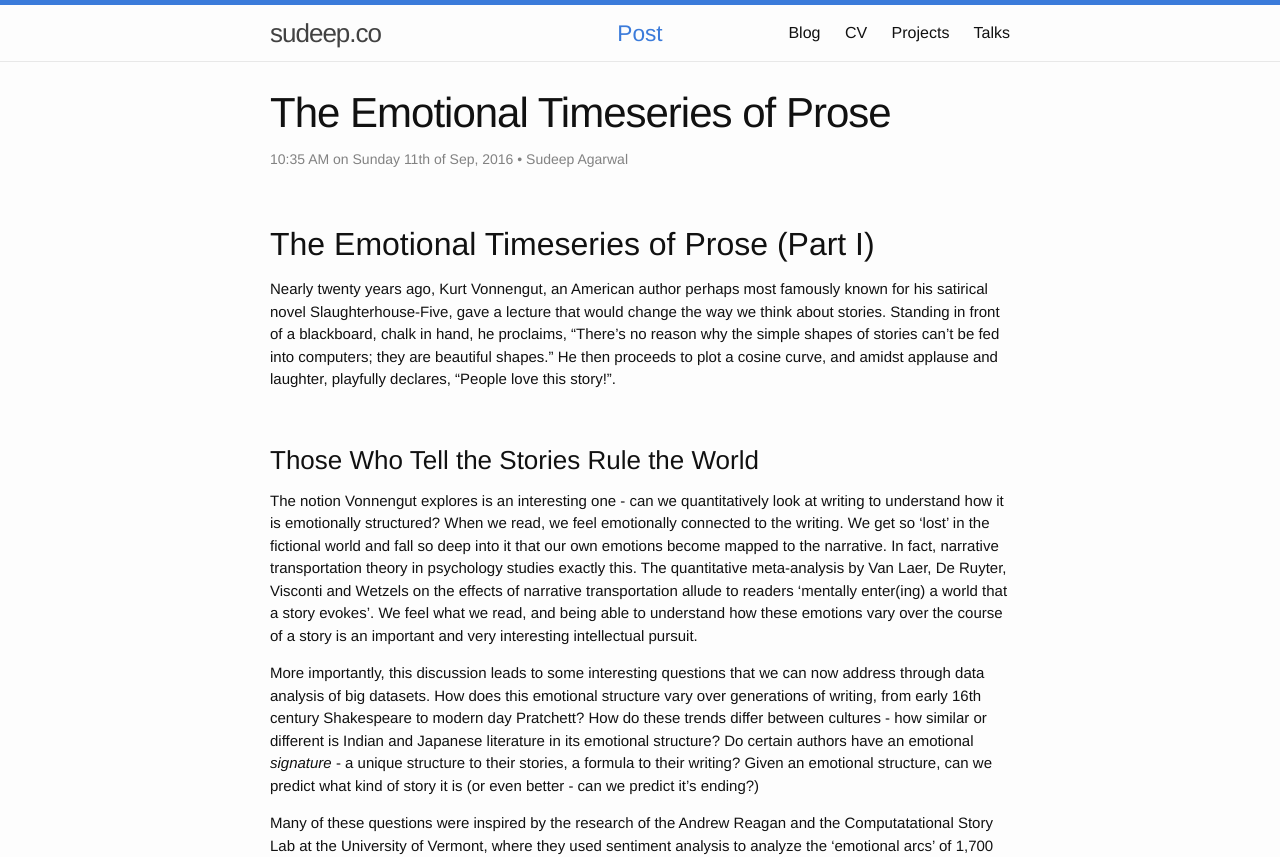
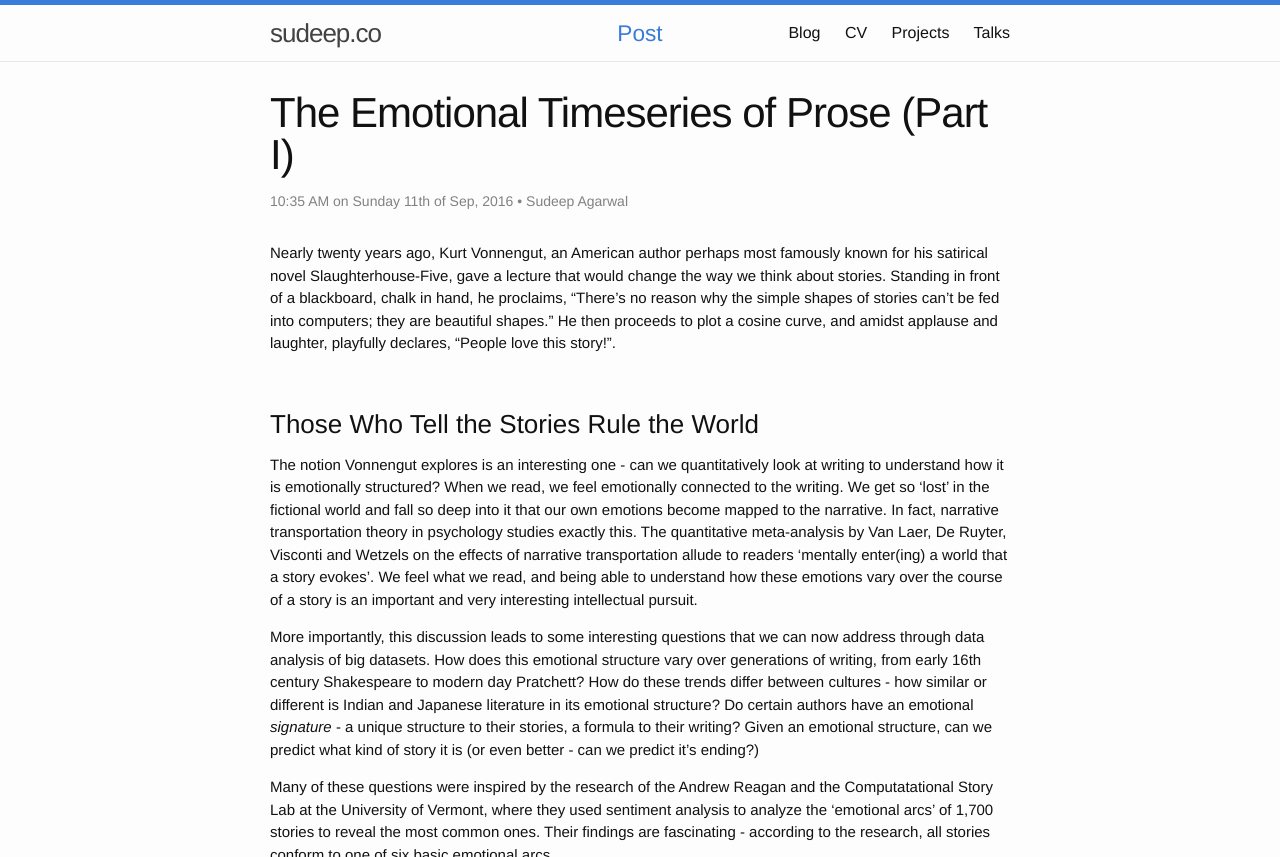
Before and after one commit to sudeepag/sudeep.co, a Jekyll site: the page built from _posts/2016-09-11-The-Emotional-Timeseries-of-Prose.md, in a window 1280 px wide and 900 px high, cut to the strip 0-857 px from the top of the window. Built offline with Jekyll 4.4.1, drawn with Linux system fonts in a browser that asks for light colours.

Commit message:
Update blog post.

```diff
--- a/_posts/2016-09-11-The-Emotional-Timeseries-of-Prose.md
+++ b/_posts/2016-09-11-The-Emotional-Timeseries-of-Prose.md
@@ -1,11 +1,10 @@
 ---
-title: The Emotional Timeseries of Prose
+title: The Emotional Timeseries of Prose (Part I)
 layout: post
 date: 2016-09-11 10:35:00 +GMT
 author: Sudeep Agarwal
 ---
 
-## The Emotional Timeseries of Prose (Part I)
 Nearly twenty years ago, Kurt Vonnengut, an American author perhaps most famously known for his satirical novel Slaughterhouse-Five, gave a lecture that would change the way we think about stories. Standing in front of a blackboard, chalk in hand, he proclaims, "There's no reason why the simple shapes of stories can't be fed into computers; they are beautiful shapes." He then proceeds to plot a cosine curve, and amidst applause and laughter, playfully declares, "People love this story!".
 
 ### Those Who Tell the Stories Rule the World
```
